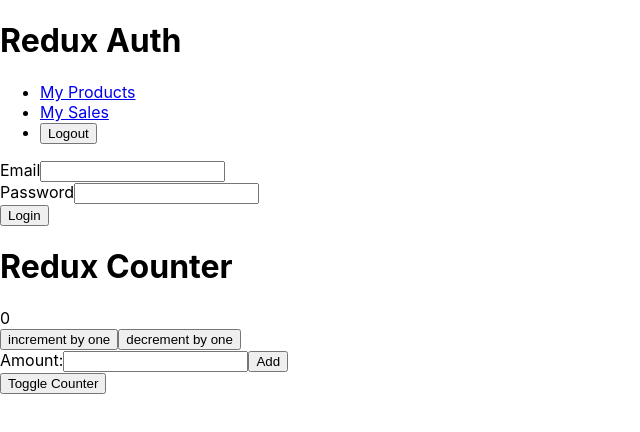
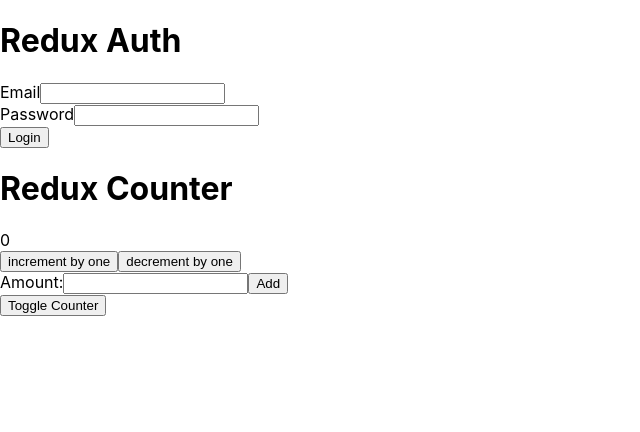
Before and after one commit to Alicino88/notes-on-Redux, a React (Create React App) app: page / in a window 1280 px wide. Shown: the top 432 px of the page, without its empty margins (0-640 px from the left). Built offline with nearby package versions, Linux system fonts and the light colour scheme.

Commit message:
Dispatched logout action from Header.js

```diff
--- a/src/Components/Header.js
+++ b/src/Components/Header.js
@@ -1,7 +1,18 @@
+import { useSelector } from "react-redux";
+import { useDispatch } from "react-redux";
+import { authActions } from "../Store";
+
 const Header = () => {
+  const dispatch = useDispatch();
+  const isAuth = useSelector((state) => state.auth.isAuthenticated);
+
+  const logout = () => {
+    dispatch(authActions.logout());
+  };
   return (
     <header>
       <h1>Redux Auth</h1>
+      {isAuth && (
         <nav>
           <ul>
             <li>
@@ -11,10 +22,11 @@
               <a href="/">My Sales</a>
             </li>
             <li>
-            <button>Logout</button>
+              <button onClick={logout}>Logout</button>
             </li>
           </ul>
         </nav>
+      )}
     </header>
   );
 };
```
Lines whose indentation alone changed are shown as unchanged.
